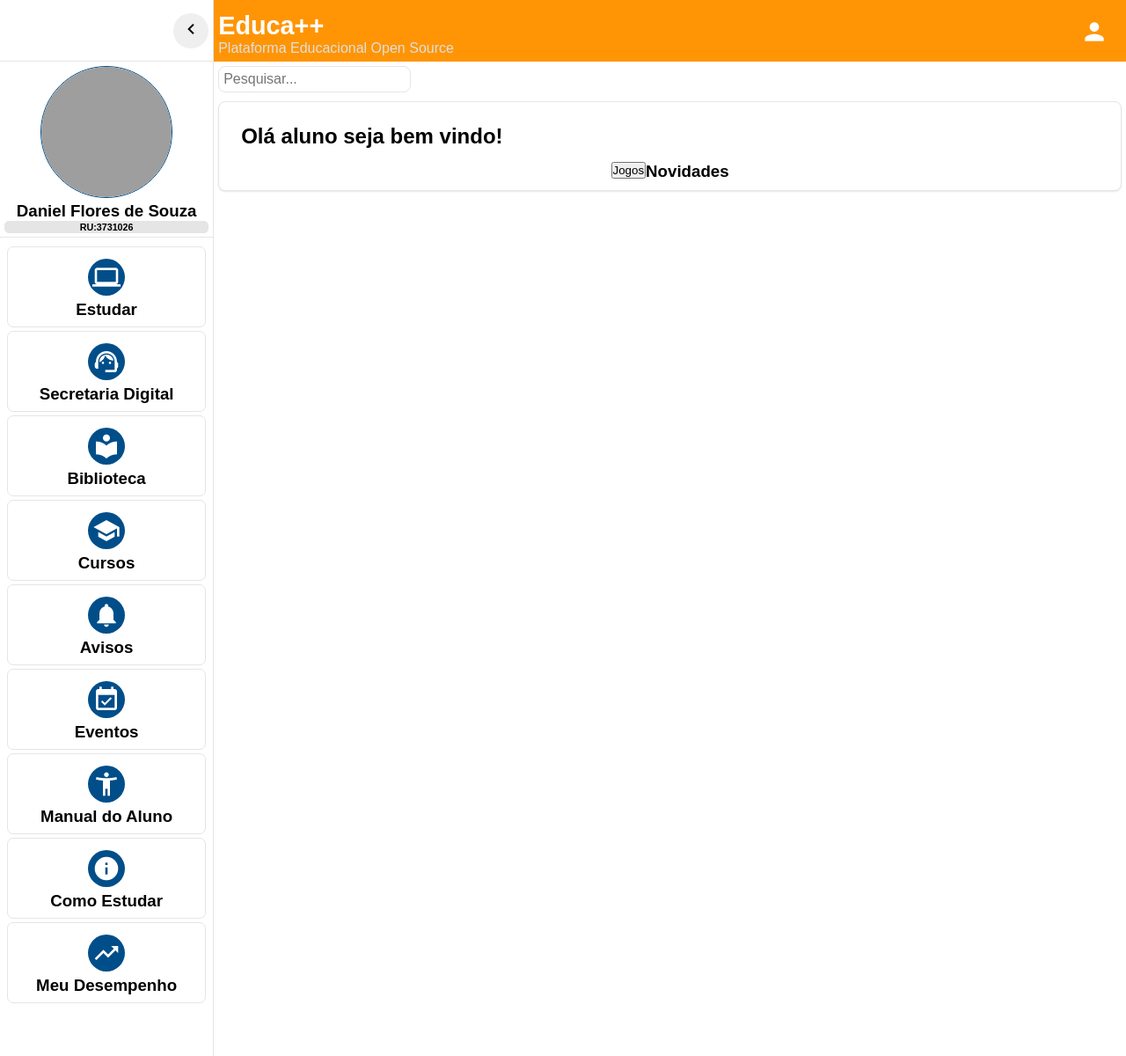
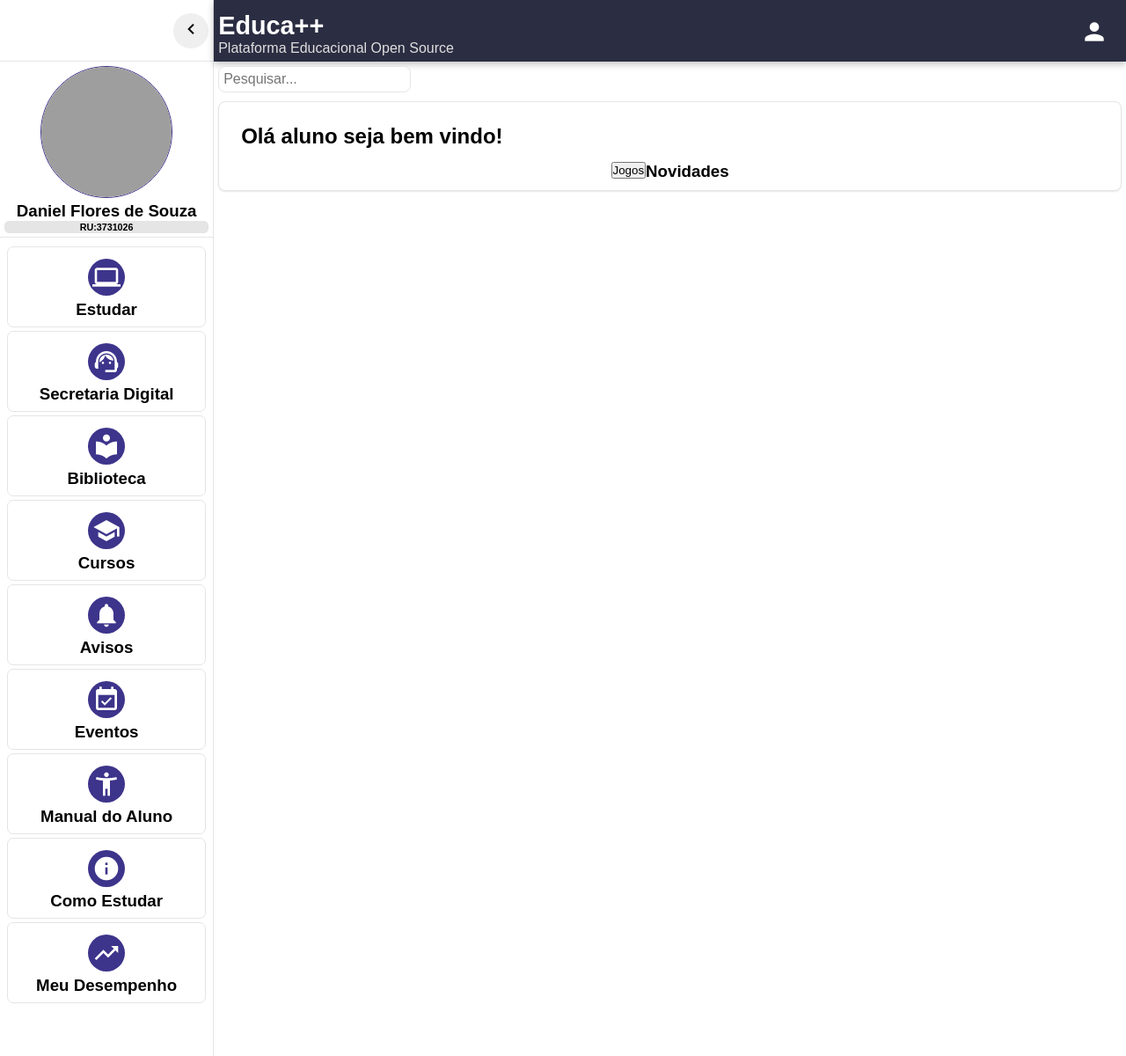
Before and after one commit to MrHoss/PyClassroom, a Flask app: page / in a window 1280 px wide. Shown: the whole page at 88% size. Run offline with Flask 2, Linux system fonts and the light colour scheme; some libraries are stand-ins or nearby versions; grey boxes are pictures that could not be loaded.

Commit message:
Mudança no tema

```diff
--- a/src/static/js/nav.js
+++ b/src/static/js/nav.js
@@ -30,8 +30,14 @@ retractBtn.addEventListener("click", function (){
 
     if(lateralMenu.classList.contains("hidden")){
         removeClass()
+        retractBtn.innerHTML = `<i class="btn material-icons">
+        chevron_left
+    </i>`;
     }else{
         addClass()
+        retractBtn.innerHTML = `<i class="btn material-icons">
+        menu
+    </i>`;
     }
 
 });
--- a/src/static/styles/index.css
+++ b/src/static/styles/index.css
@@ -26,13 +26,13 @@
     background: #555;
   }
 :root{
-    --primary-color:#ff9505;
+    --primary-color:#2b2d42;
     --secondary-color:#30638e;
     --background-color: #ffffff;
     --secondary-background-color: #ececec;
     --paper-background-color: #ffffff;
-    --item-background:#004e89;
-    --item-background-hover:#1a659e;
+    --item-background:#3d348b;
+    --item-background-hover:#7678ed;
     --title-text-color: #ffffff;
     --subtitle-text-color:#dfdfdf;
     --primary-text-color: #000000;
@@ -40,6 +40,7 @@
     --hover-menu-color: #e5e5e5;
     --border-default-color: #e5e5e5;
     --paper-shadow: rgba(0, 0, 0, 0.1) 0px 1px 2px 0px;
+    --default-menushadow: rgba(0, 0, 0, 0.24) 0px 3px 8px;
 }
 body{
     display: flex;
@@ -105,6 +106,7 @@ hr{
     display: flex;
     justify-content: right;
     align-items: center;
+    transition: all 0.5s ease-in-out;
 }
 #retractBtn{
     margin: 5px;
@@ -140,7 +142,6 @@ hr{
 #lateral-menu{
     height: 100vh;
     background-color: var(--background-color);
-    box-shadow: var(--default-menushadow);
     width: 300px;
     border-right: 1px solid var(--border-default-color);
     transition: all 0.5s ease-in-out;
@@ -148,6 +149,10 @@ hr{
 #lateral-menu.hidden{
     width:100px;
 }
+#lateral-menu.hidden #lateralHeader{
+    justify-content: center;
+}
+
 #lateral-menu.hidden #ProfileInfo,#lateral-menu.hidden .navBtn h3{
     opacity:0;
     height:0px;
@@ -234,9 +239,9 @@ hr{
 .listBtn{
     background-color: var(--item-background);
     color:var(--title-text-color);
-    padding: 8px;
+    padding: 10px;
     border: 0;
-    border-radius: 2px;
+    border-radius: 8px;
 }
 .listBtn:hover{
     background-color: var(--item-background-hover);
--- a/src/templates/pages/courses.jinja
+++ b/src/templates/pages/courses.jinja
@@ -8,7 +8,7 @@
     {% for i in interface %}
         <div class="cardMd">
         <div class="cardContent">
-            <h3 style='height:30px;padding:5px;'class="cardTitle">{{i['title']}}</h3>
+            <h3 style='height:40px;padding:5px;'class="cardTitle">{{i['title']}}</h3>
             <hr style="border-color:#134074">
             <p style='height:80px;padding:5px;' class="cardSubtitle">{{i['description']}}</p>
             <button class="navBtn listBtn" value='courses/course{{interface.index(i)}}'">Acessar</button>
--- a/src/templates/pages/studying.jinja
+++ b/src/templates/pages/studying.jinja
@@ -2,7 +2,7 @@
 {% block content %}
 
 <div class="TitleHeader">
-    <h1 class="Title">Rota de estudos</h1>
+    <h1 class="Title">Estudar</h1>
 </div>
 <div class="Paper">
     {% for i in interface %}
```
